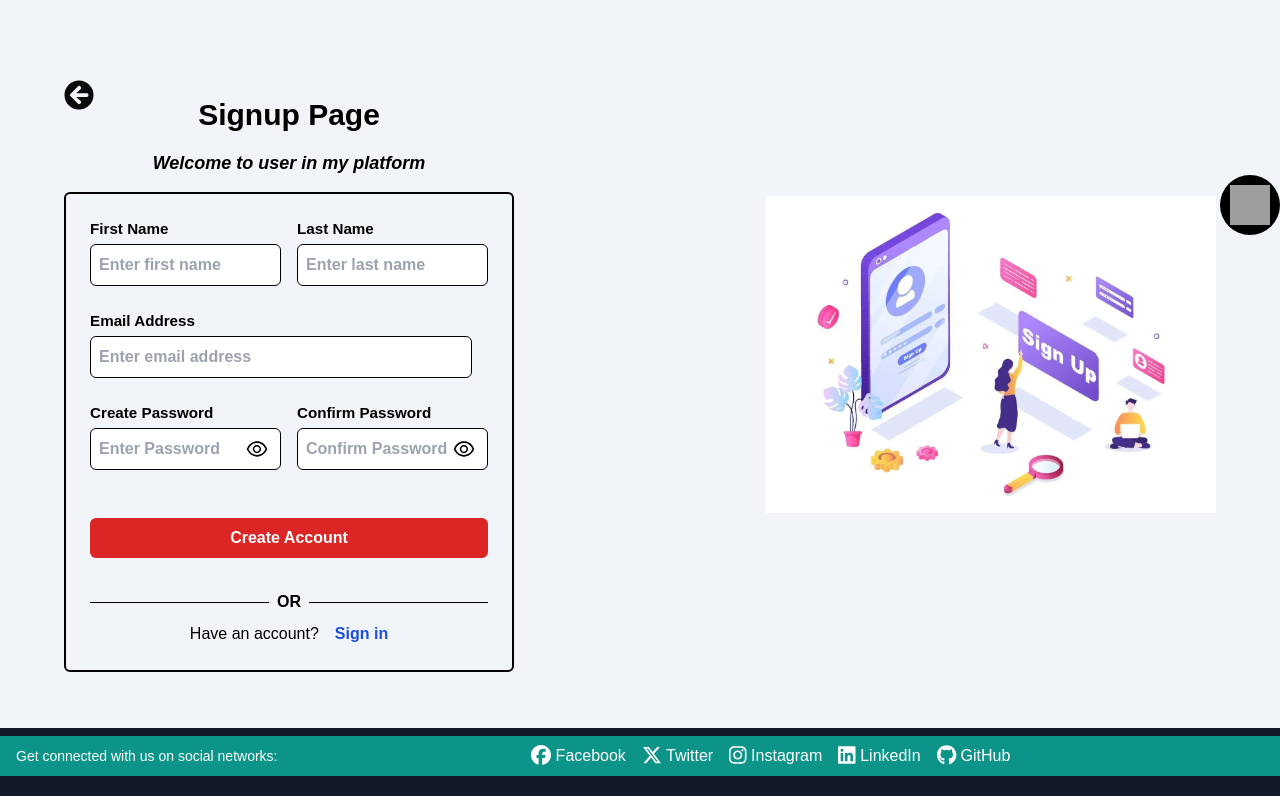
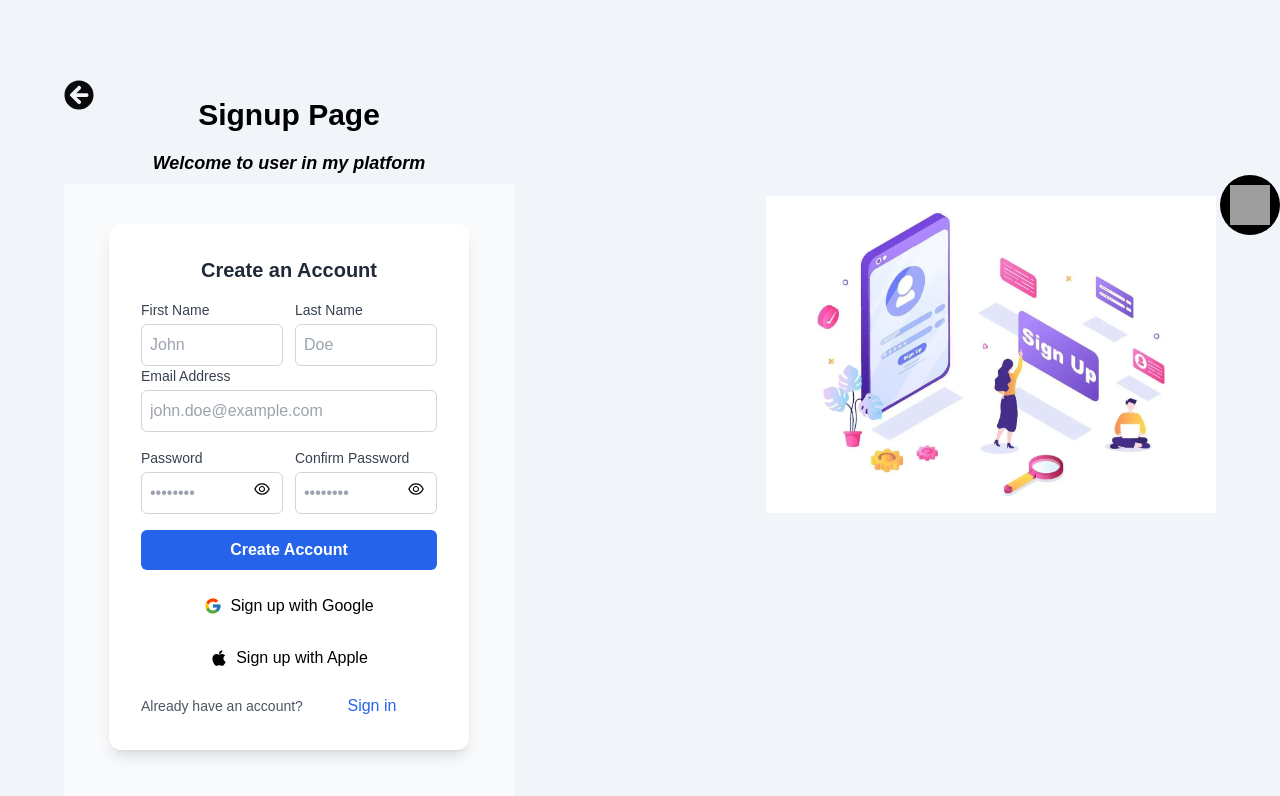
Before and after one commit to param-code/counter-app, a React (Vite) app: page /signup in a window 1280 px wide. Shown: the top 796 px of the page. Built offline with nearby package versions, Linux system fonts and the light colour scheme; grey boxes are pictures that could not be loaded.

Commit message:
updated the sign-up/login page

```diff
--- a/src/components/Auth/LoginForm.jsx
+++ b/src/components/Auth/LoginForm.jsx
@@ -24,7 +24,6 @@ function LoginForm() {
         { abortEarly: false }
       );
       setErrors({});
-      // console.log("Form Submitted", formData);
     } catch (error) {
       const newErrors = {};
 
@@ -38,92 +37,100 @@ function LoginForm() {
 
     dispatch(login(email, password, navigate));
   };
+
   const handlePasswordRecovery = () => {
     navigate("/password-recovery");
   };
 
   return (
-    <div className=''>
-      <form
-        noValidate
-        onSubmit={handleOnSubmit}
-        className='flex w-full font-semibold flex-col gap-y-6  border-[2px] border-black p-6 rounded-md'
-      >
-        <label className='w-full'>
-          <p className='mb-1 text-[1rem] leading-[1.375rem] font-semibold text-richblack-5'>
-            Email Address
-          </p>
+    <div className="min-h-screen flex items-start justify-center bg-gradient-to-r from-gray-100 to-blue-50 pt-16">
+      {/* Centered Form */}
+      <div className="w-full max-w-md p-8 space-y-6 bg-white shadow-2xl rounded-lg">
+        <h2 className="text-3xl font-bold text-gray-800 text-center mb-6">
+          Sign In to Your Account
+        </h2>
+
+        <form noValidate onSubmit={handleOnSubmit} className="space-y-6">
+          {/* Email Input */}
+          <label className="block">
+            <span className="text-gray-700 font-semibold">Email Address</span>
             <input
               required
-            type='text'
-            name='email'
+              type="email"
+              name="email"
               value={email}
               onChange={(e) => setEmail(e.target.value)}
-            placeholder='Enter email address'
-            className='form-style  w-full font-semibold p-2 rounded-md bg-white border-[1px] border-black text-black'
+              placeholder="Enter your email"
+              className="w-full mt-1 p-3 border rounded-md bg-gray-100 focus:outline-none focus:ring-2 focus:ring-blue-500"
             />
-          {errors.email && <div className='text-red-600'>{errors.email}</div>}
+            {errors.email && (
+              <div className="text-red-600 text-sm mt-1">{errors.email}</div>
+            )}
           </label>
-        <label className='relative'>
-          <p className='mb-1 text-[1rem] leading-[1.375rem] font-semibold text-richblack-5'>
-            Password
-          </p>
+
+          {/* Password Input */}
+          <label className="block relative">
+            <span className="text-gray-700 font-semibold">Password</span>
             <input
               required
               type={showPassword ? "text" : "password"}
-            name='password'
+              name="password"
               value={password}
               onChange={(e) => setPassword(e.target.value)}
-            placeholder='Enter Password'
-            className='form-style w-full font-semibold !pr-10 p-2 border-[1px] bg-white rounded-md border-black  text-black'
+              placeholder="Enter your password"
+              className="w-full mt-1 p-3 border rounded-md bg-gray-100 focus:outline-none focus:ring-2 focus:ring-blue-500"
             />
             <span
               onClick={() => setShowPassword((prev) => !prev)}
-            className='absolute right-3 top-[35px] z-[10] cursor-pointer'
+              className="absolute right-4 top-[38px] cursor-pointer"
             >
               {showPassword ? (
-              <AiOutlineEyeInvisible fontSize={24} fill='#000000' />
+                <AiOutlineEyeInvisible fontSize={24} />
               ) : (
-              <AiOutlineEye fontSize={24} fill='#000000' />
+                <AiOutlineEye fontSize={24} />
               )}
             </span>
             {errors.password && (
-            <div className='text-red-600'>{errors.password}</div>
+              <div className="text-red-600 text-sm mt-1">{errors.password}</div>
             )}
           </label>
+
+          {/* Sign In Button */}
           <button
-          type='submit'
-          className='mt-6 font-semibold py-[8px] px-[12px] p-2 text-white bg-red-600 hover:bg-red-700  rounded-md border-[2px] border-red-800'
+            type="submit"
+            className="w-full py-3 bg-blue-600 text-white font-semibold rounded-md hover:bg-blue-700 transition duration-300"
           >
             Sign In
           </button>
+
+          {/* Forgot Password Button */}
           <button
-          type='button'
-          className='mt-2 font-semibold py-[8px] px-[12px] p-2 text-white bg-blue-600 hover:bg-blue-700  rounded-md border-[2px] border-blue-800'
+            type="button"
+            className="w-full text-blue-600 font-semibold mt-4 hover:underline"
             onClick={handlePasswordRecovery}
           >
             Forgot Password?
           </button>
 
-        <div className='flex gap-2 flex-col mt-2'>
-          <div className='flex gap-2 justify-center items-center'>
-            <span className='h-[1px] bg-black w-[70%]'></span>
-            <span>OR</span>
-            <span className='h-[1px] bg-black w-[70%]'></span>
+          {/* Divider */}
+          <div className="flex items-center justify-between mt-6">
+            <span className="border-b w-[40%] border-gray-300"></span>
+            <span className="text-gray-500">OR</span>
+            <span className="border-b w-[40%] border-gray-300"></span>
           </div>
-          <div className='flex flex-row gap-4 mx-auto justify-center items-center'>
-            <div className=' font-normal select-none'>
-              Don't have an account?
-            </div>
+
+          {/* Signup Link */}
+          <div className="text-center">
+            <span className="text-gray-600">Don't have an account?</span>
             <button
-              className='text-blue-700 hover:text-blue-950 font-semibold cursor-pointer'
+              className="text-blue-600 font-semibold hover:underline ml-2"
               onClick={() => navigate("/signup")}
             >
-              New Account
+              Create New Account
             </button>
           </div>
+        </form>
       </div>
-      </form>
     </div>
   );
 }
--- a/src/components/Auth/SignupForm.jsx
+++ b/src/components/Auth/SignupForm.jsx
@@ -7,6 +7,8 @@ import { useDispatch } from "react-redux";
 import { useNavigate } from "react-router-dom";
 import { signUp } from "../../services/operations/authAPI";
 import { registerValidation } from "@/validations/validation";
+import { FcGoogle } from "react-icons/fc";
+import { FaApple } from "react-icons/fa";
 
 function SignupForm() {
   const navigate = useNavigate();
@@ -44,14 +46,11 @@ function SignupForm() {
         { abortEarly: false }
       );
       setErrors({});
-      // console.log("Form Submitted", formData);
     } catch (error) {
       const newErrors = {};
-
       error.inner.forEach((err) => {
         newErrors[err.path] = err.message;
       });
-
       setErrors(newErrors);
       return;
     }
@@ -61,12 +60,12 @@ function SignupForm() {
       return;
     }
 
-    // Send data to backend for create account
+    // Send data to backend for account creation
     dispatch(
       signUp(firstName, lastName, email, password, confirmPassword, navigate)
     );
 
-    // Reset
+    // Reset form
     setFormData({
       firstName: "",
       lastName: "",
@@ -77,143 +76,149 @@ function SignupForm() {
   };
 
   return (
-    <div className='py-2'>
+    <div className="flex justify-center items-start min-h-screen bg-gray-50 py-10">
+      {/* Form Container */}
+      <div className="bg-white shadow-lg p-8 rounded-xl w-[360px]">
+        <h2 className="text-xl font-bold text-center text-gray-800 mb-4">
+          Create an Account
+        </h2>
+
         {/* Form */}
-      <form
-        noValidate
-        onSubmit={handleOnSubmit}
-        className='flex w-full font-semibold flex-col gap-y-6 text-black border-[2px] border-black p-6 rounded-md'
-      >
-        <div className='flex gap-x-4'>
-          <label>
-            <p className='mb-1 text-[0.95rem] leading-[1.375rem]'>First Name</p>
+        <form noValidate onSubmit={handleOnSubmit} className="space-y-4">
+          <div className="flex gap-3">
+            <label className="w-full">
+              <p className="text-sm text-gray-700">First Name</p>
               <input
                 required
-              type='text'
-              name='firstName'
+                type="text"
+                name="firstName"
                 value={firstName}
                 onChange={handleOnChange}
-              placeholder='Enter first name'
-              className='form-style w-full  p-2 border-[1px] bg-white border-black rounded-md  text-black'
+                placeholder="John"
+                className="mt-1 p-2 w-full border rounded-md border-gray-300 focus:ring focus:ring-blue-500 focus:border-blue-500"
               />
               {errors.firstName && (
-              <div className='text-red-600'>{errors.firstName}</div>
+                <p className="text-red-600 text-xs">{errors.firstName}</p>
               )}
             </label>
-          <label>
-            <p className='mb-1 text-[0.95rem] leading-[1.375rem] text-richblack-5'>
-              Last Name
-            </p>
+            <label className="w-full">
+              <p className="text-sm text-gray-700">Last Name</p>
               <input
                 required
-              type='text'
-              name='lastName'
+                type="text"
+                name="lastName"
                 value={lastName}
                 onChange={handleOnChange}
-              placeholder='Enter last name'
-              className='form-style p-2 border-[1px] border-black bg-white rounded-md w-full text-black'
+                placeholder="Doe"
+                className="mt-1 p-2 w-full border rounded-md border-gray-300 focus:ring focus:ring-blue-500 focus:border-blue-500"
               />
               {errors.lastName && (
-              <div className='text-red-600'>{errors.lastName}</div>
+                <p className="text-red-600 text-xs">{errors.lastName}</p>
               )}
             </label>
           </div>
-        <label className='w-full'>
-          <p className='mb-1 text-[0.95rem] leading-[1.375rem] '>
-            Email Address
-          </p>
+
+          <label>
+            <p className="text-sm text-gray-700">Email Address</p>
             <input
               required
-            type='text'
-            name='email'
+              type="email"
+              name="email"
               value={email}
               onChange={handleOnChange}
-            placeholder='Enter email address'
-            className='form-style w-[96%]  p-2 border-[1px] bg-white border-black rounded-md  text-black'
+              placeholder="john.doe@example.com"
+              className="mt-1 p-2 w-full border rounded-md border-gray-300 focus:ring focus:ring-blue-500 focus:border-blue-500"
             />
-          {errors.email && <div className='text-red-600'>{errors.email}</div>}
+            {errors.email && (
+              <p className="text-red-600 text-xs">{errors.email}</p>
+            )}
           </label>
-        <div className='flex gap-x-4'>
-          <label className='relative'>
-            <p className='mb-1 text-[0.95rem] leading-[1.375rem] text-richblack-5'>
-              Create Password
-            </p>
+
+          <div className="flex gap-3">
+            <label className="relative w-full">
+              <p className="text-sm text-gray-700">Password</p>
               <input
                 required
                 type={showPassword ? "text" : "password"}
-              name='password'
+                name="password"
                 value={password}
                 onChange={handleOnChange}
-              placeholder='Enter Password'
-              className='form-style w-full !pr-10  p-2 border-[1px] bg-white border-black rounded-md  text-black'
+                placeholder="••••••••"
+                className="mt-1 p-2 w-full border rounded-md border-gray-300 focus:ring focus:ring-blue-500 focus:border-blue-500"
               />
               <span
                 onClick={() => setShowPassword((prev) => !prev)}
-              className='absolute right-3 top-[35px] z-[10] cursor-pointer'
+                className="absolute right-3 top-[32px] cursor-pointer"
               >
                 {showPassword ? (
-                <AiOutlineEyeInvisible fontSize={24} fill='#000000' />
+                  <AiOutlineEyeInvisible fontSize={18} />
                 ) : (
-                <AiOutlineEye fontSize={24} fill='#000000' />
+                  <AiOutlineEye fontSize={18} />
                 )}
               </span>
               {errors.password && (
-              <div className='text-red-600'>{errors.password}</div>
+                <p className="text-red-600 text-xs">{errors.password}</p>
               )}
             </label>
-          <label className='relative'>
-            <p className='mb-1 text-[0.95rem] leading-[1.375rem] text-richblack-5'>
-              Confirm Password
-            </p>
+
+            <label className="relative w-full">
+              <p className="text-sm text-gray-700">Confirm Password</p>
               <input
                 required
                 type={showConfirmPassword ? "text" : "password"}
-              name='confirmPassword'
+                name="confirmPassword"
                 value={confirmPassword}
                 onChange={handleOnChange}
-              placeholder='Confirm Password'
-              className='form-style w-full !pr-10 border-black  p-2 border-[1px] bg-white rounded-md  text-black'
+                placeholder="••••••••"
+                className="mt-1 p-2 w-full border rounded-md border-gray-300 focus:ring focus:ring-blue-500 focus:border-blue-500"
               />
               <span
                 onClick={() => setShowConfirmPassword((prev) => !prev)}
-              className='absolute right-3 top-[35px] z-[10] cursor-pointer text-black'
+                className="absolute right-3 top-[32px] cursor-pointer"
               >
                 {showConfirmPassword ? (
-                <AiOutlineEyeInvisible fontSize={24} fill='#000000' />
+                  <AiOutlineEyeInvisible fontSize={18} />
                 ) : (
-                <AiOutlineEye fontSize={24} fill='#000000' />
+                  <AiOutlineEye fontSize={18} />
                 )}
               </span>
               {errors.confirmPassword && (
-              <div className='text-red-600'>{errors.confirmPassword}</div>
+                <p className="text-red-600 text-xs">
+                  {errors.confirmPassword}
+                </p>
               )}
             </label>
           </div>
+
           <button
-          type='submit'
-          className='mt-6 font-semibold py-[8px] px-[12px] text-white p-2 border-[1px] rounded-md  bg-red-600 hover:bg-red-700 border-red-800'
+            type="submit"
+            className="w-full p-2 bg-blue-600 text-white font-semibold rounded-md hover:bg-blue-700 transition"
           >
             Create Account
           </button>
-        <div className='flex gap-2 flex-col mt-2'>
-          <div className='flex gap-2 justify-center items-center'>
-            <span className='h-[1px] bg-black w-[70%]'></span>
-            <span>OR</span>
-            <span className='h-[1px] bg-black w-[70%]'></span>
+
+          <div className="flex flex-col items-center space-y-3 mt-3">
+            <button className="w-full flex items-center justify-center gap-2 p-2 border rounded-md border-gray-300 hover:bg-gray-100 transition">
+              <FcGoogle fontSize={18} />
+              <span>Sign up with Google</span>
+            </button>
+            <button className="w-full flex items-center justify-center gap-2 p-2 border rounded-md border-gray-300 hover:bg-gray-100 transition">
+              <FaApple fontSize={18} />
+              <span>Sign up with Apple</span>
+            </button>
           </div>
-          <div className='flex flex-row mx-auto gap-4 justify-center items-center'>
-            <div className=' font-normal text-black select-none'>
-              Have an account?
-            </div>
+
+          <div className="flex justify-center items-center mt-3">
+            <span className="text-sm text-gray-600">Already have an account?</span>
             <button
-              className='text-blue-700 hover:text-blue-950 font-semibold cursor-pointer'
+              className="text-blue-600 ml-1 hover:underline"
               onClick={() => navigate("/login")}
             >
               Sign in
             </button>
           </div>
+        </form>
       </div>
-      </form>
     </div>
   );
 }
```
Lines whose indentation alone changed are shown as unchanged.
